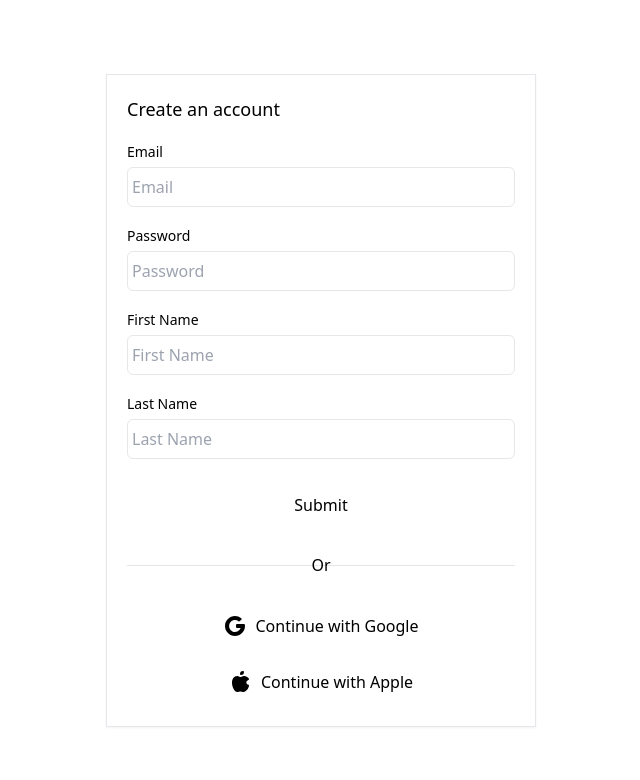
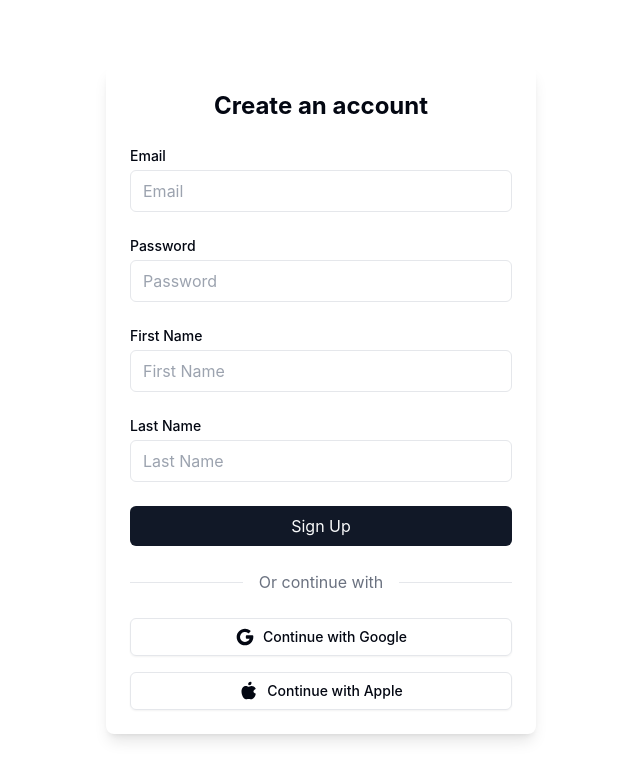
Before and after one commit to Fresh-Pick/Frontend, a Next.js app: page /sign-up in a window 1280 px wide. Shown: the top 780 px of the page, without its empty margins (319-959 px from the left). Built offline with nearby package versions, Linux system fonts and the light colour scheme.

Commit message:
fixed sign up form

```diff
--- a/src/api/sign-up.ts
+++ b/src/api/sign-up.ts
@@ -20,13 +20,17 @@ const signUpUser = async ({ email, password, firstName, lastName }: SignUpData)
             headers: {
                 "Content-Type": "application/json",
             },
+            withCredentials: true,
         });
         console.log("User signed up successfully:", response.data);
+        return response.data;
     } catch (error) {
         if (axios.isAxiosError(error)) {
-            console.error("Error signing up the user:", error.response?.data);
+            const errorMessage = error.response?.data?.message || "An error occurred during sign up";
+            console.error("Error signing up the user:", errorMessage);
         } else {
             console.error("Error signing up the user:", (error as Error).message);
+            throw error;
         }
     }
 };
--- a/src/components/sign-up.tsx
+++ b/src/components/sign-up.tsx
@@ -2,72 +2,126 @@
 
 import React, { useState } from "react";
 import { IconBrandAppleFilled, IconBrandGoogleFilled } from "@tabler/icons-react";
-import signUpUser from "../api/sign-up"; // Adjust the import path as necessary
+import { motion, AnimatePresence } from "framer-motion";
 
-export const SignUpForm: React.FC = () => {
+export function SignUpForm() {
     const [email, setEmail] = useState("");
     const [password, setPassword] = useState("");
     const [firstName, setFirstName] = useState("");
     const [lastName, setLastName] = useState("");
+    const [emailError, setEmailError] = useState("");
+    const [passwordError, setPasswordError] = useState("");
 
-    const handleSubmit = async (event: React.FormEvent) => {
-        event.preventDefault();
-        await signUpUser({ email, password, firstName, lastName });
+    const validateEmail = (email: string) => {
+        const emailRegex = /^[^\s@]+@[^\s@]+\.[^\s@]+$/;
+        return emailRegex.test(email);
     };
 
+    const validatePassword = (password: string) => {
+        if (password.length < 8) {
+            return "Password must be at least 8 characters long.";
+        }
+        const passwordRegex = /^(?=.*[A-Z])(?=.*[a-z])(?=.*\d)(?=.*[!@#$%^&*()_+{}\[\]:;<>,.?~\\-]).{8,}$/;
+        if (!passwordRegex.test(password)) {
+            return "Password must contain at least one uppercase letter, one lowercase letter, one digit, and one special character.";
+        }
+        return "";
+    };
+
+    const handleSubmit = (event: React.FormEvent) => {
+        event.preventDefault();
+        const isEmailValid = validateEmail(email);
+        const passwordValidationMessage = validatePassword(password);
+
+        setEmailError(isEmailValid ? "" : "Please enter a valid email address.");
+        setPasswordError(passwordValidationMessage);
+
+        if (isEmailValid && !passwordValidationMessage) {
+            console.log("Form submitted successfully");
+        }
+    };
+
+    const handleEmailChange = (e: React.ChangeEvent<HTMLInputElement>) => {
+        setEmail(e.target.value);
+        setEmailError(validateEmail(e.target.value) ? "" : "Please enter a valid email address.");
+    };
+
+    const handlePasswordChange = (e: React.ChangeEvent<HTMLInputElement>) => {
+        setPassword(e.target.value);
+        setPasswordError(validatePassword(e.target.value));
+    };
+
+    const handleBlur = (field: "email" | "password") => {
+        if (field === "email") {
+            setEmailError("");
+        } else {
+            setPasswordError("");
+        }
+    };
+
+    const ErrorPopup = ({ message }: { message: string }) => (
+        <motion.div initial={{ opacity: 0, y: -10 }} animate={{ opacity: 1, y: 0 }} exit={{ opacity: 0, y: -10 }} className="absolute left-0 top-full mt-1 bg-destructive text-destructive-foreground p-2 rounded-md shadow-lg z-10 w-full animate-fadeIn">
+            <div className="absolute left-4 -top-1 w-2 h-2 bg-destructive rotate-45 transform -translate-x-1/2"></div>
+            <span className="relative z-10 text-error">{message}</span>
+        </motion.div>
+    );
+
     return (
-        <div className="flex w-full h-screen items-center justify-center">
-            <form onSubmit={handleSubmit} className="flex w-full max-w-[430px] flex-col gap-2">
-                <div className="overflow-hidden rounded-xl border border-neutral-200 p-2 shadow-sm dark:border-neutral-900">
-                    <div className="flex w-full flex-col items-start justify-start gap-4 rounded-xl p-3 pb-4">
-                        <div>
-                            <h1 className="font-font text-lg">Create an account</h1>
-                        </div>
-                        <div className="w-full">
-                            <label htmlFor="email" className="text-sm">
+        <div className="flex w-full min-h-screen items-center justify-center bg-background p-4">
+            <form onSubmit={handleSubmit} className="w-full max-w-[430px] bg-card text-card-foreground rounded-lg shadow-lg p-6 space-y-6" noValidate>
+                <h1 className="text-2xl font-bold text-center mb-6">Create an account</h1>
+
+                <div className="relative">
+                    <label htmlFor="email" className="block text-sm font-medium mb-1">
                         Email
                     </label>
-                            <input name="email" type="email" value={email} onChange={(e) => setEmail(e.target.value)} placeholder="Email" className="mt-1 h-10 w-full rounded-md border px-1 placeholder-neutral-400 outline-none focus:ring-2 focus:ring-neutral-800 dark:border-neutral-800 dark:placeholder-neutral-500" />
+                    <input id="email" name="email" type="email" value={email} onChange={handleEmailChange} onBlur={() => handleBlur("email")} placeholder="Email" className="w-full px-3 py-2 border border-input rounded-md focus:outline-none focus:ring-2 focus:ring-ring" autoComplete="email" />
+                    <AnimatePresence>{emailError && <ErrorPopup message={emailError} />}</AnimatePresence>
                 </div>
-                        <div className="w-full">
-                            <label htmlFor="password" className="text-sm">
+
+                <div className="relative">
+                    <label htmlFor="password" className="block text-sm font-medium mb-1">
                         Password
                     </label>
-                            <input name="password" type="password" value={password} onChange={(e) => setPassword(e.target.value)} placeholder="Password" className="mt-1 h-10 w-full rounded-md border px-1 placeholder-neutral-400 outline-none focus:ring-2 focus:ring-neutral-800 dark:border-neutral-800 dark:placeholder-neutral-500" />
+                    <input id="password" name="password" type="password" value={password} onChange={handlePasswordChange} onBlur={() => handleBlur("password")} placeholder="Password" className="w-full px-3 py-2 border border-input rounded-md focus:outline-none focus:ring-2 focus:ring-ring" autoComplete="new-password" />
+                    <AnimatePresence>{passwordError && <ErrorPopup message={passwordError} />}</AnimatePresence>
                 </div>
-                        <div className="w-full">
-                            <label htmlFor="firstName" className="text-sm">
+
+                <div>
+                    <label htmlFor="firstName" className="block text-sm font-medium mb-1">
                         First Name
                     </label>
-                            <input name="firstName" type="text" value={firstName} onChange={(e) => setFirstName(e.target.value)} placeholder="First Name" className="mt-1 h-10 w-full rounded-md border px-1 placeholder-neutral-400 outline-none focus:ring-2 focus:ring-neutral-800 dark:border-neutral-800 dark:placeholder-neutral-500" />
+                    <input id="firstName" name="firstName" type="text" value={firstName} onChange={(e) => setFirstName(e.target.value)} placeholder="First Name" className="w-full px-3 py-2 border border-input rounded-md focus:outline-none focus:ring-2 focus:ring-ring" autoComplete="given-name" />
                 </div>
-                        <div className="w-full">
-                            <label htmlFor="lastName" className="text-sm">
+
+                <div>
+                    <label htmlFor="lastName" className="block text-sm font-medium mb-1">
                         Last Name
                     </label>
-                            <input name="lastName" type="text" value={lastName} onChange={(e) => setLastName(e.target.value)} placeholder="Last Name" className="mt-1 h-10 w-full rounded-md border px-1 placeholder-neutral-400 outline-none focus:ring-2 focus:ring-neutral-800 dark:border-neutral-800 dark:placeholder-neutral-500" />
-                        </div>
-                        <div className="mt-2.5 w-full">
-                            <button type="submit" className="h-10 w-full rounded-md bg-neutral-900 font-medium text-white dark:bg-white dark:text-neutral-950">
-                                Submit
-                            </button>
+                    <input id="lastName" name="lastName" type="text" value={lastName} onChange={(e) => setLastName(e.target.value)} placeholder="Last Name" className="w-full px-3 py-2 border border-input rounded-md focus:outline-none focus:ring-2 focus:ring-ring" autoComplete="family-name" />
                 </div>
 
-                        <div className="relative mt-6 w-full">
-                            <div className="absolute left-1/2 z-10 -translate-x-1/2 -translate-y-1/2 bg-white px-2 text-neutral-400 dark:bg-black dark:text-neutral-500">Or</div>
-                            <div className="border-b border-neutral-300 dark:border-neutral-800"></div>
+                <button type="submit" className="w-full bg-primary text-primary-foreground py-2 px-4 rounded-md hover:bg-primary/90 transition duration-300">
+                    Sign Up
+                </button>
+
+                <div className="relative flex items-center">
+                    <div className="flex-grow border-t border-border"></div>
+                    <span className="flex-shrink mx-4 text-muted-foreground">Or continue with</span>
+                    <div className="flex-grow border-t border-border"></div>
                 </div>
-                        <div className="mt-6 flex w-full flex-col gap-4">
-                            <button className="font-regular flex h-10 w-full items-center justify-center gap-2 rounded-md bg-neutral-900 text-white dark:bg-white dark:text-neutral-950">
-                                <IconBrandGoogleFilled /> <div>Continue with Google</div>
+
+                <div className="space-y-4">
+                    <button type="button" className="w-full flex items-center justify-center px-4 py-2 border border-input rounded-md shadow-sm text-sm font-medium text-foreground bg-background hover:bg-accent hover:text-accent-foreground">
+                        <IconBrandGoogleFilled className="w-5 h-5 mr-2" />
+                        <span>Continue with Google</span>
                     </button>
-                            <button className="font-regular flex h-10 w-full items-center justify-center gap-2 rounded-md bg-neutral-900 text-white dark:bg-white dark:text-neutral-950">
-                                <IconBrandAppleFilled /> <div>Continue with Apple</div>
+                    <button type="button" className="w-full flex items-center justify-center px-4 py-2 border border-input rounded-md shadow-sm text-sm font-medium text-foreground bg-background hover:bg-accent hover:text-accent-foreground">
+                        <IconBrandAppleFilled className="w-5 h-5 mr-2" />
+                        <span>Continue with Apple</span>
                     </button>
-                        </div>
-                    </div>
                 </div>
             </form>
         </div>
     );
-};
+}
--- a/tailwind.config.ts
+++ b/tailwind.config.ts
@@ -1,77 +1,96 @@
 import type { Config } from "tailwindcss";
+import tailwindcssAnimate from "tailwindcss-animate";
 
 const config: Config = {
-  content: [
-    "./src/pages/**/*.{js,ts,jsx,tsx,mdx}",
-    "./src/components/**/*.{js,ts,jsx,tsx,mdx}",
-    "./src/app/**/*.{js,ts,jsx,tsx,mdx}",
-  ],
+    content: ["./src/pages/**/*.{js,ts,jsx,tsx,mdx}", "./src/components/**/*.{js,ts,jsx,tsx,mdx}", "./src/app/**/*.{js,ts,jsx,tsx,mdx}"],
     theme: {
         extend: {
+            fontSize: {
+                error: ["0.875rem", { lineHeight: "1.25rem" }],
+            },
+            fontFamily: {
+                sans: ["Inter", "sans-serif"],
+            },
+            keyframes: {
+                fadeIn: {
+                    "0%": { opacity: "0", transform: "translateY(-10px)" },
+                    "100%": { opacity: "1", transform: "translateY(0)" },
+                },
+            },
+            animation: {
+                fadeIn: "fadeIn 0.3s ease-out",
+            },
             colors: {
+                blue: {
+                    600: "#2563eb",
+                    700: "#1d4ed8",
+                },
+                red: {
+                    500: "#ef4444",
+                },
                 background: "var(--background)",
                 foreground: "var(--foreground)",
             },
         },
         colors: {
-            "border": "hsl(var(--border))",
-            "input": "hsl(var(--input))",
-            "ring": "hsl(var(--ring))",
-            "background": "hsl(var(--background))",
-            "foreground": "hsl(var(--foreground))",
-            "primary": {
-              "DEFAULT": "hsl(var(--primary))",
-              "foreground": "hsl(var(--primary-foreground))"
+            border: "hsl(var(--border))",
+            input: "hsl(var(--input))",
+            ring: "hsl(var(--ring))",
+            background: "hsl(var(--background))",
+            foreground: "hsl(var(--foreground))",
+            primary: {
+                DEFAULT: "hsl(var(--primary))",
+                foreground: "hsl(var(--primary-foreground))",
             },
-            "secondary": {
-              "DEFAULT": "hsl(var(--secondary))",
-              "foreground": "hsl(var(--secondary-foreground))"
+            secondary: {
+                DEFAULT: "hsl(var(--secondary))",
+                foreground: "hsl(var(--secondary-foreground))",
             },
-            "destructive": {
-              "DEFAULT": "hsl(var(--destructive))",
-              "foreground": "hsl(var(--destructive-foreground))"
+            destructive: {
+                DEFAULT: "hsl(var(--destructive))",
+                foreground: "hsl(var(--destructive-foreground))",
             },
-            "muted": {
-              "DEFAULT": "hsl(var(--muted))",
-              "foreground": "hsl(var(--muted-foreground))"
+            muted: {
+                DEFAULT: "hsl(var(--muted))",
+                foreground: "hsl(var(--muted-foreground))",
             },
-            "accent": {
-              "DEFAULT": "hsl(var(--accent))",
-              "foreground": "hsl(var(--accent-foreground))"
+            accent: {
+                DEFAULT: "hsl(var(--accent))",
+                foreground: "hsl(var(--accent-foreground))",
             },
-            "popover": {
-              "DEFAULT": "hsl(var(--popover))",
-              "foreground": "hsl(var(--popover-foreground))"
+            popover: {
+                DEFAULT: "hsl(var(--popover))",
+                foreground: "hsl(var(--popover-foreground))",
             },
-            "card": {
-              "DEFAULT": "hsl(var(--card))",
-              "foreground": "hsl(var(--card-foreground))"
-            }
+            card: {
+                DEFAULT: "hsl(var(--card))",
+                foreground: "hsl(var(--card-foreground))",
+            },
         },
         borderRadius: {
-            "lg": "var(--radius)",
-            "md": "calc(var(--radius) - 2px)",
-            "sm": "calc(var(--radius) - 4px)"
+            lg: "var(--radius)",
+            md: "calc(var(--radius) - 2px)",
+            sm: "calc(var(--radius) - 4px)",
         },
         keyframes: {
             "accordion-down": {
-              "from": {
-                "height": "0"
+                from: {
+                    height: "0",
                 },
-              "to": {
-                "height": "var(--radix-accordion-content-height)"
-              }
+                to: {
+                    height: "var(--radix-accordion-content-height)",
+                },
             },
             "accordion-up": {
-              "from": {
-                "height": "var(--radix-accordion-content-height)"
+                from: {
+                    height: "var(--radix-accordion-content-height)",
                 },
-              "to": {
-                "height": "0"
-              }
-            }
-          }
+                to: {
+                    height: "0",
                 },
-  plugins: [require("tailwindcss-animate")],
+            },
+        },
+    },
+    plugins: [tailwindcssAnimate],
 };
 export default config;
```
Lines whose indentation alone changed are shown as unchanged.
